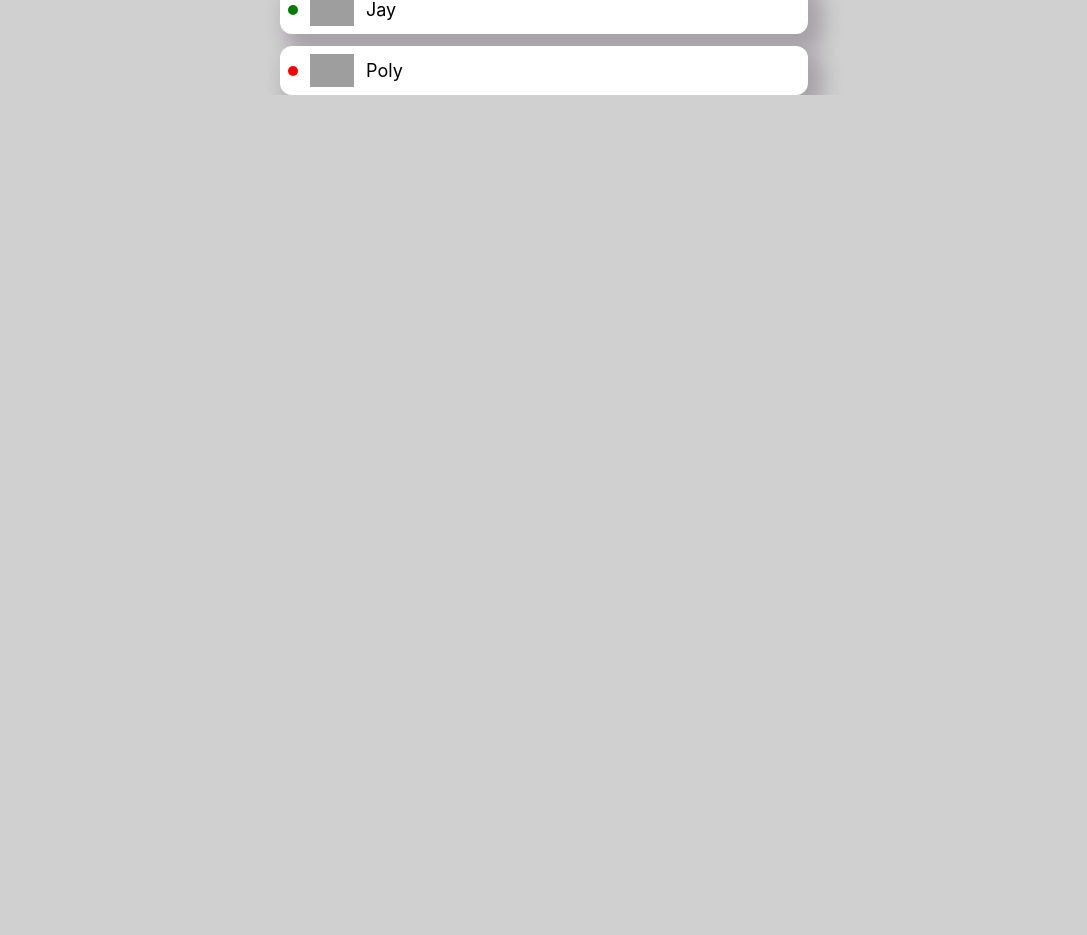
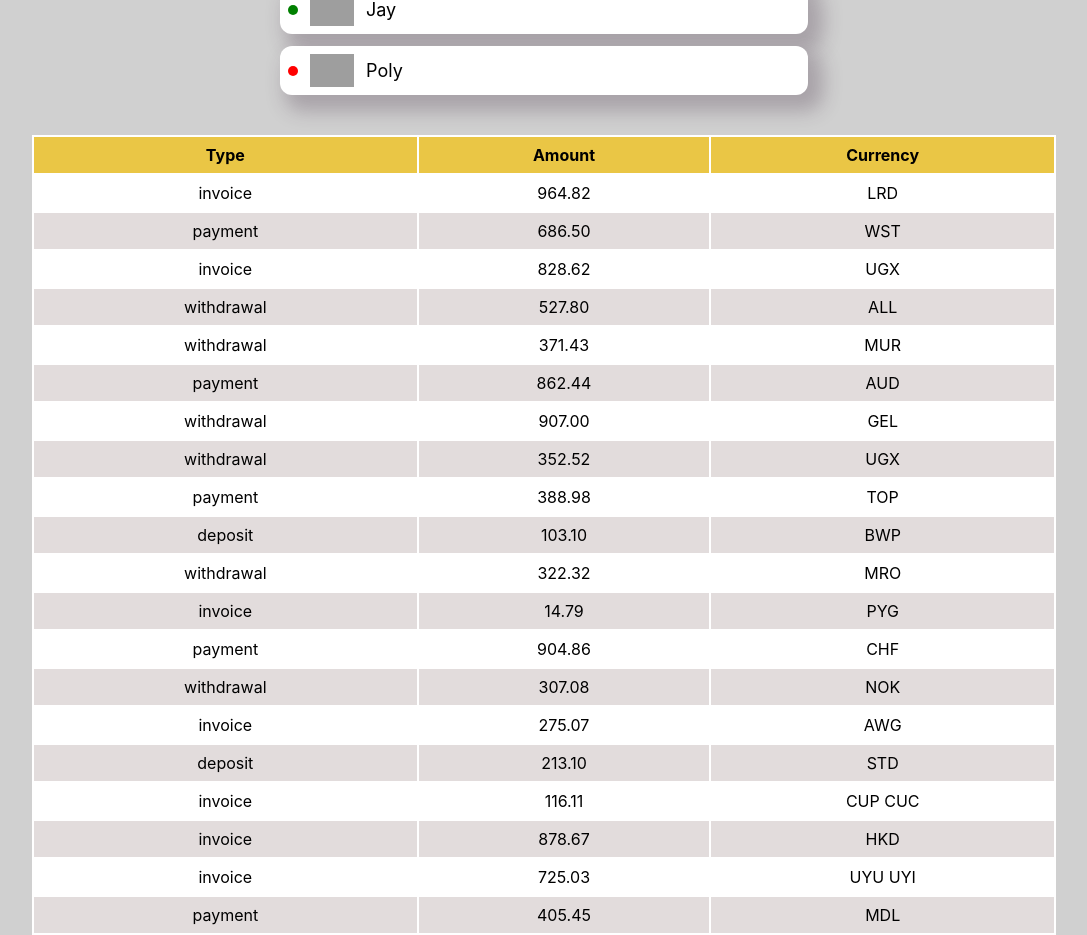
Before and after one commit to dmkozakov/goit-react-hw-01-components, a React (Create React App) app: page / in a window 1280 px wide. Shown: the part 973-1908 px from the top of the page, without its empty margins (96-1183 px from the left). Before the commit the page ends 1068 px from the top, so only its background shows below. Built offline with nearby package versions, Linux system fonts and the light colour scheme; grey boxes are pictures that could not be loaded.

Commit message:
Add task 4

```diff
--- a/src/components/App.jsx
+++ b/src/components/App.jsx
@@ -1,10 +1,11 @@
-// import PropTypes from 'prop-types';
 import { Profile } from './Profile/Profile';
 import { Statistics } from './Statistics/Statistics';
+import { FriendList } from './FriendList/FriendList';
+import { TransactionHistory } from './TransactionHistory/TransactionHistory';
 import user from '../json/user.json';
 import data from '../json/data.json';
 import friends from '../json/friends.json';
-import { FriendList } from './FriendList/FriendList';
+import transactions from '../json/transactions.json';
 
 export const App = () => {
   return (
@@ -21,6 +22,8 @@
       <Statistics stats={data} />
 
       <FriendList friends={friends} />
+
+      <TransactionHistory items={transactions} />
     </>
   );
 };
--- /dev/null
+++ b/src/components/TransactionHistory/TransactionHistory.jsx
@@ -0,0 +1,32 @@
+import PropTypes from 'prop-types';
+import { TransactionItem } from 'components/TransactionItem/TransactionItem';
+import { Table, TableHead } from './TransactionHistory.styled';
+
+export function TransactionHistory({ items }) {
+  return (
+    <Table>
+      <TableHead>
+        <tr>
+          <th>Type</th>
+          <th>Amount</th>
+          <th>Currency</th>
+        </tr>
+      </TableHead>
+
+      <tbody>
+        {items.map(transaction => (
+          <TransactionItem
+            key={transaction.id}
+            type={transaction.type}
+            amount={transaction.amount}
+            currency={transaction.currency}
+          />
+        ))}
+      </tbody>
+    </Table>
+  );
+}
+
+TransactionHistory.propTypes = {
+  items: PropTypes.arrayOf(PropTypes.object).isRequired,
+};
--- /dev/null
+++ b/src/components/TransactionHistory/TransactionHistory.styled.jsx
@@ -0,0 +1,16 @@
+import styled from '@emotion/styled';
+
+export const Table = styled.table`
+  width: 80%;
+
+  margin-left: auto;
+  margin-right: auto;
+  margin-top: 40px;
+
+  background-color: #fff;
+`;
+
+export const TableHead = styled.thead`
+  height: 36px;
+  background-color: #eac645;
+`;
--- /dev/null
+++ b/src/components/TransactionItem/TransactionItem.jsx
@@ -0,0 +1,18 @@
+import PropTypes from 'prop-types';
+import { Row } from './TransactionItem.styled';
+
+export function TransactionItem({ type, amount, currency }) {
+  return (
+    <Row>
+      <td>{type}</td>
+      <td>{amount}</td>
+      <td>{currency}</td>
+    </Row>
+  );
+}
+
+TransactionItem.propTypes = {
+  type: PropTypes.string.isRequired,
+  amount: PropTypes.string.isRequired,
+  currency: PropTypes.string.isRequired,
+};
--- /dev/null
+++ b/src/components/TransactionItem/TransactionItem.styled.jsx
@@ -0,0 +1,11 @@
+import styled from '@emotion/styled';
+
+export const Row = styled.tr`
+  /* display: table-cente; */
+  height: 36px;
+  text-align: center;
+
+  :nth-child(even) {
+    background-color: #e2dcdc;
+  }
+`;
--- /dev/null
+++ b/src/json/transactions.json
@@ -0,0 +1,122 @@
+[
+  {
+    "id": "1e0700a2-5183-4291-85cc-2065a036a683",
+    "type": "invoice",
+    "amount": "964.82",
+    "currency": "LRD"
+  },
+  {
+    "id": "a30f821b-4d25-4ff0-abdd-e340b3f0dd2b",
+    "type": "payment",
+    "amount": "686.50",
+    "currency": "WST"
+  },
+  {
+    "id": "44dca67a-8e5a-4798-bf8e-b15efd4e1abd",
+    "type": "invoice",
+    "amount": "828.62",
+    "currency": "UGX"
+  },
+  {
+    "id": "ea8ed3dc-2b68-4a53-905a-53ecb0adef33",
+    "type": "withdrawal",
+    "amount": "527.80",
+    "currency": "ALL"
+  },
+  {
+    "id": "ea76146a-0b00-4b80-bc02-a8c822176712",
+    "type": "withdrawal",
+    "amount": "371.43",
+    "currency": "MUR"
+  },
+  {
+    "id": "63ca02f9-d637-46b5-9237-f3b24425e029",
+    "type": "payment",
+    "amount": "862.44",
+    "currency": "AUD"
+  },
+  {
+    "id": "ed0263e8-59a5-4bf1-87e0-2bb88e53dc34",
+    "type": "withdrawal",
+    "amount": "907.00",
+    "currency": "GEL"
+  },
+  {
+    "id": "6013bad0-750c-4691-8bc2-d8f2b43969c4",
+    "type": "withdrawal",
+    "amount": "352.52",
+    "currency": "UGX"
+  },
+  {
+    "id": "252c7be4-8b06-4fa7-8d42-61fb835b70d5",
+    "type": "payment",
+    "amount": "388.98",
+    "currency": "TOP"
+  },
+  {
+    "id": "4eaab41b-b967-40ac-82ed-85fc66f646f1",
+    "type": "deposit",
+    "amount": "103.10",
+    "currency": "BWP"
+  },
+  {
+    "id": "9648a350-8469-42d5-8bf3-18090de5fe67",
+    "type": "withdrawal",
+    "amount": "322.32",
+    "currency": "MRO"
+  },
+  {
+    "id": "9c5c25fb-1a95-4b2f-8d1f-4c4426d677cc",
+    "type": "invoice",
+    "amount": "14.79",
+    "currency": "PYG"
+  },
+  {
+    "id": "43ef232c-80e9-4d6f-b48a-b22405620de3",
+    "type": "payment",
+    "amount": "904.86",
+    "currency": "CHF"
+  },
+  {
+    "id": "5161682e-e620-4019-ab0a-24ceb10fbd20",
+    "type": "withdrawal",
+    "amount": "307.08",
+    "currency": "NOK"
+  },
+  {
+    "id": "7b119d71-42e6-4c42-a141-6818b07bb9ff",
+    "type": "invoice",
+    "amount": "275.07",
+    "currency": "AWG"
+  },
+  {
+    "id": "a4f65722-65c4-4c28-b1f4-b8ed988bb205",
+    "type": "deposit",
+    "amount": "213.10",
+    "currency": "STD"
+  },
+  {
+    "id": "c6e5784b-0ca3-48d6-86e5-b5128af5a523",
+    "type": "invoice",
+    "amount": "116.11",
+    "currency": "CUP CUC"
+  },
+  {
+    "id": "c9ebed6a-3a02-4b49-ac0d-0534b51f2bfd",
+    "type": "invoice",
+    "amount": "878.67",
+    "currency": "HKD"
+  },
+  {
+    "id": "a4a98b0e-b22c-438b-9f83-de2df52110c8",
+    "type": "invoice",
+    "amount": "725.03",
+    "currency": "UYU UYI"
+  },
+  {
+    "id": "b39bfa7a-0166-4c47-94d6-87d20590f746",
+    "type": "payment",
+    "amount": "405.45",
+    "currency": "MDL"
+  }
+]
```
